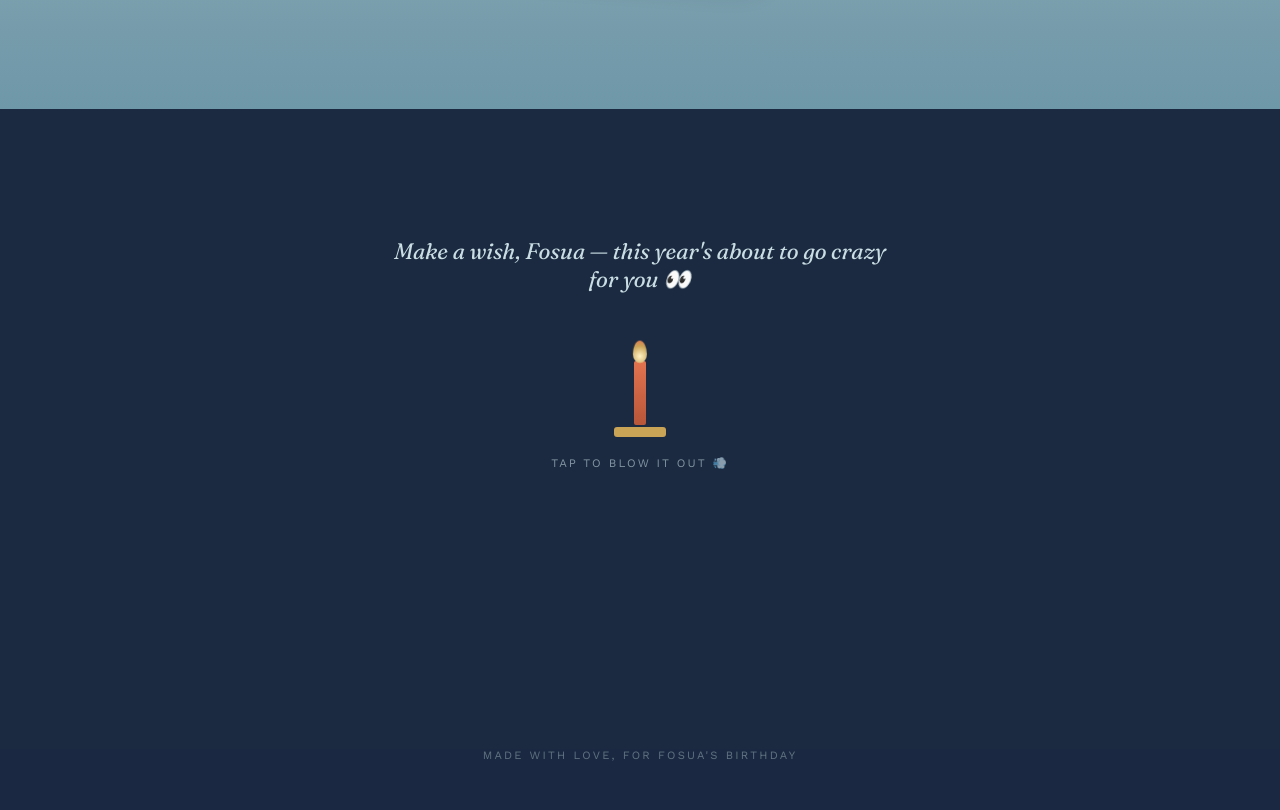
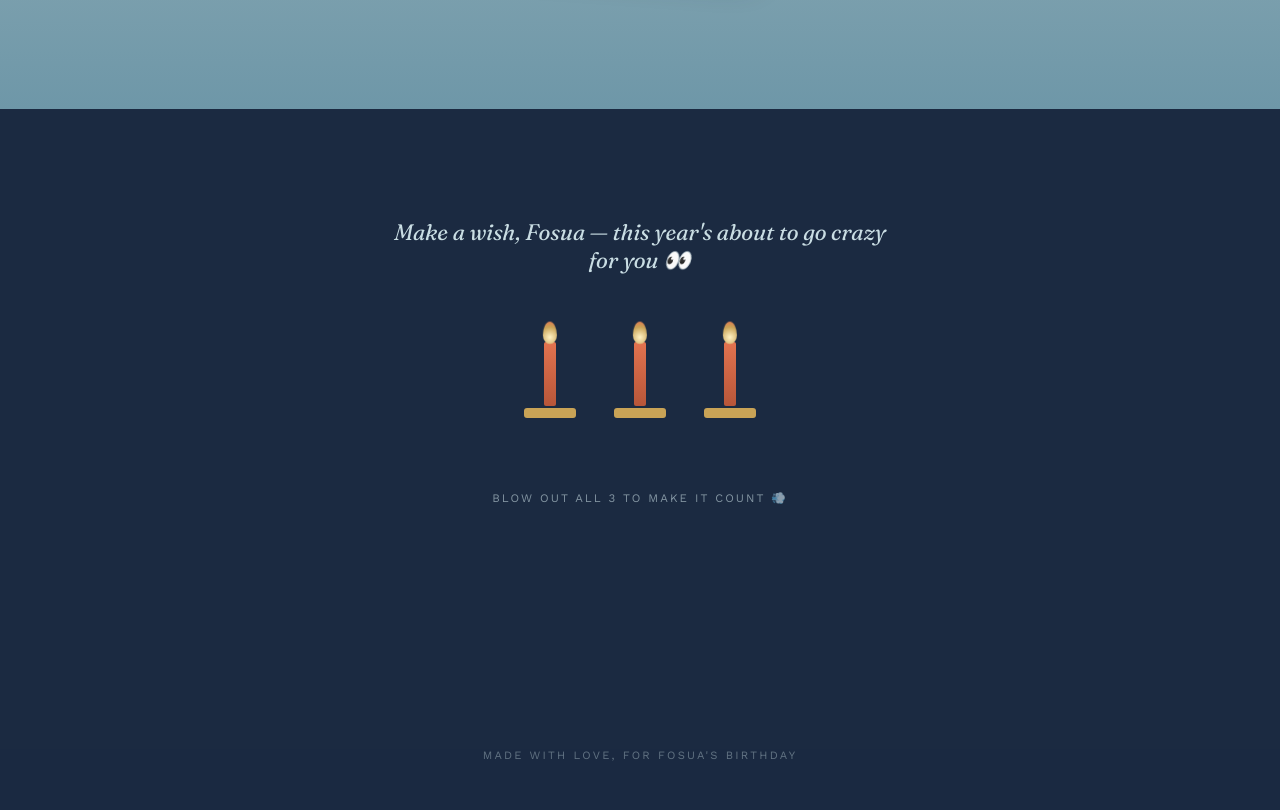
Before and after one commit to adedejiayobami0-ux/Fosuabirthday-, a plain HTML site: page index.html in a window 1280 px wide. Shown: the part 3350-4160 px from the top of the page. Drawn offline with nearby package versions, Linux system fonts and the light colour scheme.

Commit message:
Update index.html

```diff
--- a/index.html
+++ b/index.html
@@ -204,11 +204,17 @@
     color:var(--wash-light); font-size:clamp(1.1rem,2.2vw,1.4rem);
     max-width:36ch;
   }
+  .candles-row{
+    display:flex; align-items:flex-end; justify-content:center;
+    gap:clamp(1.2rem, 4vw, 2.4rem); padding:1rem;
+  }
   .candle-wrap{
     cursor:pointer; user-select:none;
     display:flex; flex-direction:column; align-items:center;
-    padding:1rem;
+    transition: transform 0.25s ease;
   }
+  .candle-wrap:hover{ transform:translateY(-3px); }
+  .candle-wrap.done{ cursor:default; }
   .flame{
     width:14px; height:22px; border-radius:50% 50% 50% 50% / 60% 60% 40% 40%;
     background: radial-gradient(circle at 50% 70%, #fff2c4, var(--gold) 60%, var(--coral) 100%);
@@ -220,12 +226,13 @@
     0%,100%{ transform:scaleY(1) rotate(-1deg); }
     50%{ transform:scaleY(1.12) rotate(2deg); }
   }
-  .flame.out{ animation:none; opacity:0; transition:opacity 0.4s ease; }
+  .flame.out{ animation:none; opacity:0; transition:opacity 0.35s ease; }
   .stick{ width:12px; height:64px; background:linear-gradient(180deg, var(--coral), #b85639); border-radius:2px; }
   .base{ width:52px; height:10px; background:var(--gold); border-radius:3px; margin-top:2px; }
   .candle-hint{
     font-family:'Work Sans'; font-size:0.72rem; letter-spacing:0.18em; text-transform:uppercase;
-    color:var(--wash-light); opacity:0.6; margin-top:1.2rem;
+    color:var(--wash-light); opacity:0.6; margin-top:1.6rem;
+    min-height:1.2em;
   }
   .final-msg{
     font-family:'Fraunces', serif; font-weight:600; font-style:italic;
@@ -303,12 +310,12 @@
 
 <section class="closing">
   <p class="lead reveal">Make a wish, Fosua — this year's about to go crazy for you 👀</p>
-  <div class="candle-wrap" id="candle">
-    <div class="flame" id="flame"></div>
-    <div class="stick"></div>
-    <div class="base"></div>
-    <div class="candle-hint">tap to blow it out 💨</div>
+  <div class="candles-row" id="candlesRow">
+    <div class="candle-wrap" data-candle="1"><div class="flame"></div><div class="stick"></div><div class="base"></div></div>
+    <div class="candle-wrap" data-candle="2"><div class="flame"></div><div class="stick"></div><div class="base"></div></div>
+    <div class="candle-wrap" data-candle="3"><div class="flame"></div><div class="stick"></div><div class="base"></div></div>
   </div>
+  <div class="candle-hint" id="candleHint">blow out all 3 to make it count 💨</div>
   <div class="final-msg" id="finalMsg">LET'S GOOO FOSUA 🔥🎉 happy birthday, I love you!! 🎂✨</div>
 </section>
 
@@ -322,11 +329,16 @@
   }, {threshold:0.15});
   reveals.forEach(el=>obs.observe(el));
 
-  // candle blow + confetti
-  const candle = document.getElementById('candle');
-  const flame = document.getElementById('flame');
+  // candle blow-out game + confetti
+  const candleWraps = document.querySelectorAll('.candle-wrap');
+  const candleHint = document.getElementById('candleHint');
   const finalMsg = document.getElementById('finalMsg');
-  let blown = false;
+  const hints = [
+    "blow out all 3 to make it count 💨",
+    "2 left, keep going 👀",
+    "1 more, you've got this 🔥",
+  ];
+  let blownCount = 0;
 
   const canvas = document.getElementById('confetti-canvas');
   const ctx = canvas.getContext('2d');
@@ -366,12 +378,21 @@
     else ctx.clearRect(0,0,canvas.width,canvas.height);
   }
 
-  candle.addEventListener('click', ()=>{
-    if(blown) return;
-    blown = true;
-    flame.classList.add('out');
-    finalMsg.classList.add('show');
-    burst();
+  candleWraps.forEach(wrap=>{
+    wrap.addEventListener('click', ()=>{
+      if(wrap.classList.contains('done')) return;
+      wrap.classList.add('done');
+      wrap.querySelector('.flame').classList.add('out');
+      blownCount++;
+
+      if(blownCount < 3){
+        candleHint.textContent = hints[blownCount];
+      } else {
+        candleHint.textContent = "wish made ✨";
+        finalMsg.classList.add('show');
+        burst();
+      }
+    });
   });
 </script>
 
```
